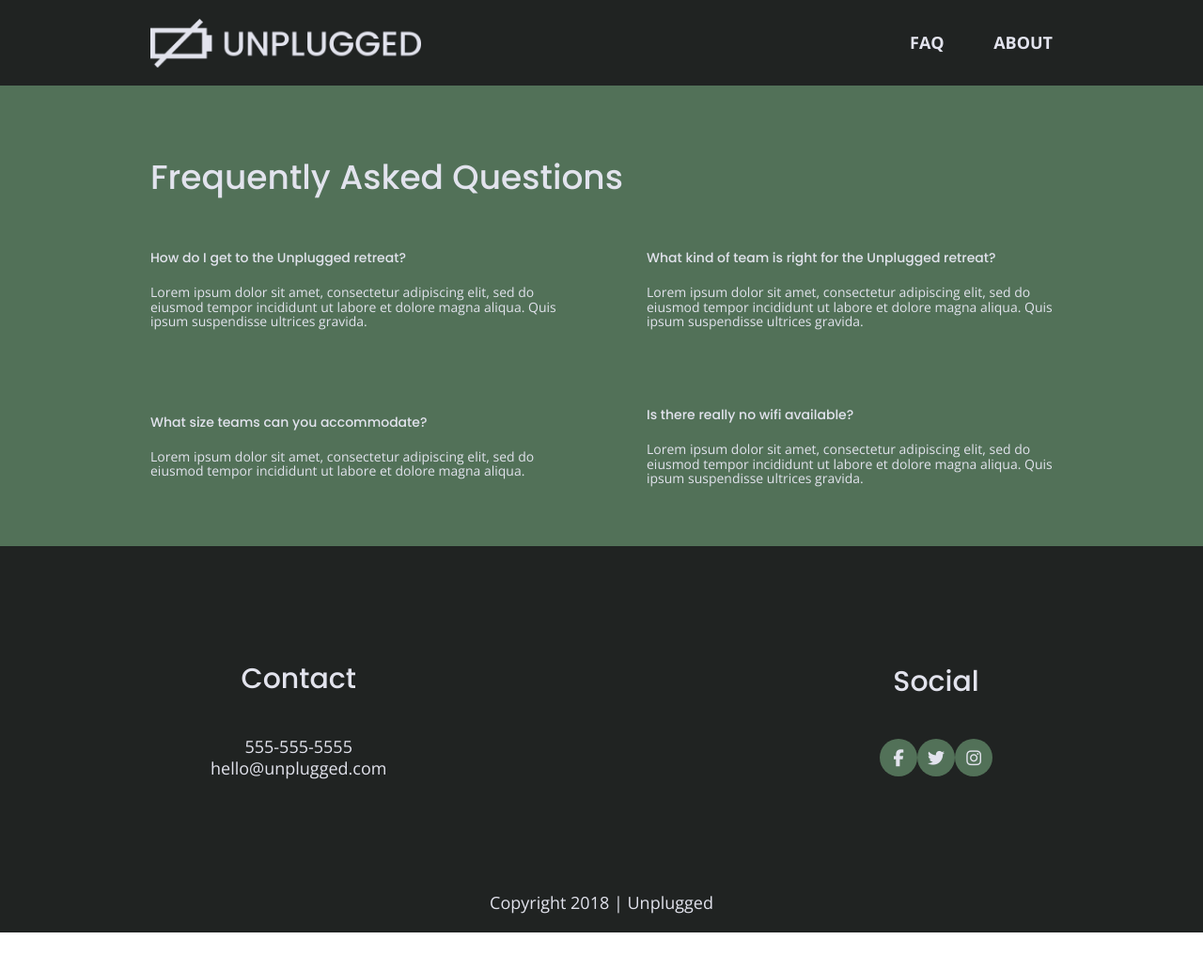
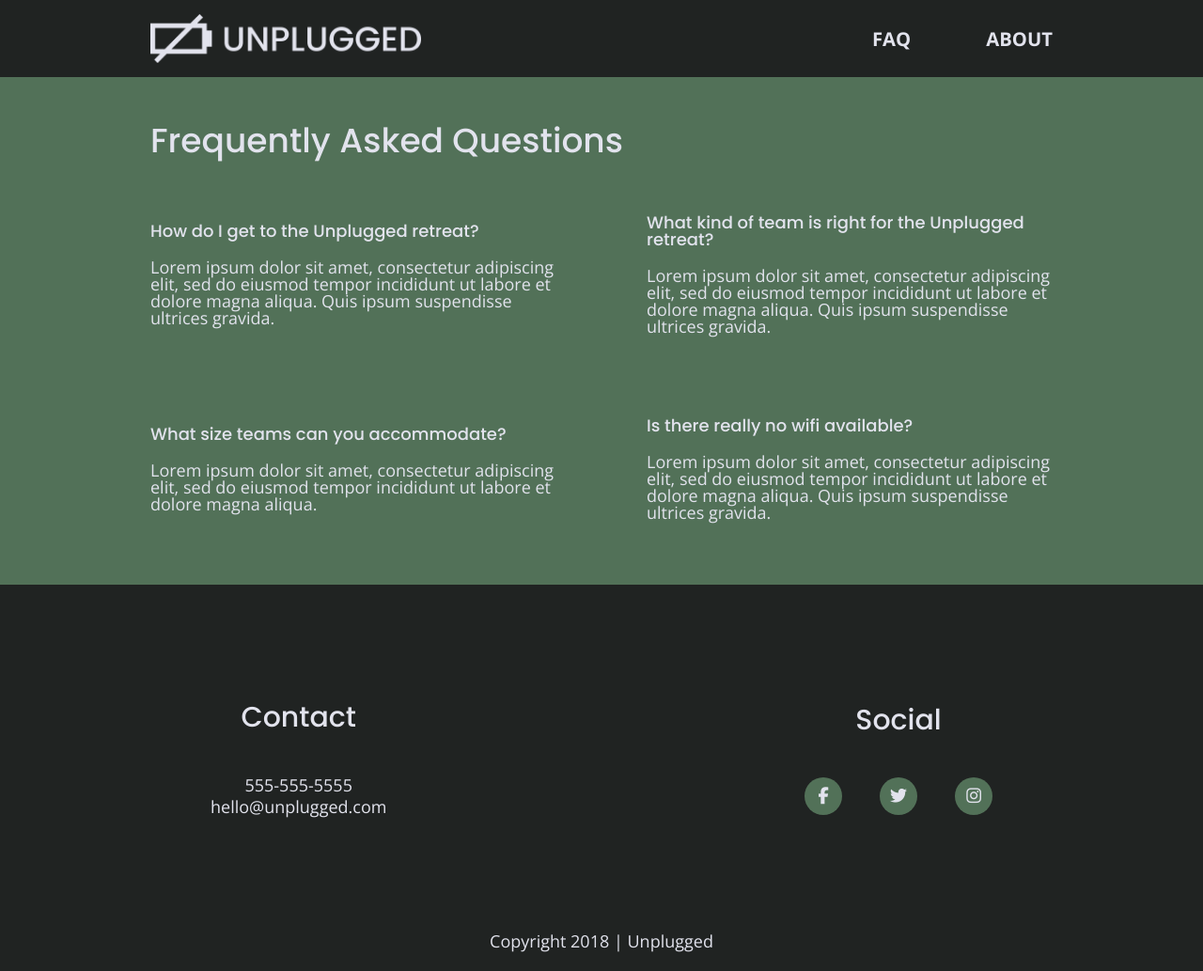
Before and after one commit to MickDollentas/unplugged-retreat, a website: page faqs/index.html in a window 1280 px wide. Shown: the whole page at 94% size. Before the commit the page ends 992 px from the top, so only its background shows below. Drawn offline with nearby package versions, Linux system fonts and the light colour scheme.

Commit message:
finishing touches

```diff
--- a/css/main.css
+++ b/css/main.css
@@ -113,6 +113,8 @@ body {
 ul,
 ol {
   list-style-type: none;
+  margin: 0;
+  padding: 0;
 }
 
 a {
@@ -124,6 +126,7 @@ h2 {
   font-family: 'Poppins', sans-serif;
   font-size: 1.875em;
   font-weight: 500;
+  margin: 0;
 }
 
 h3,
@@ -211,6 +214,10 @@ header nav ul {
   width: 100%;
 }
 
+header nav ul li {
+  font-size: 1.125em;
+}
+
 footer {
   flex-direction: column;
   text-align: center;
@@ -282,6 +289,7 @@ aside {
   justify-content: center;
   align-items: center;
   flex-flow: row wrap;
+  padding: 0;
 }
 
 aside .form {
@@ -664,6 +672,11 @@ input[type=button] {
     line-height: 1.285;
   }
 
+  footer .social-icons {
+    width: 12.5em;
+    justify-content: space-between;
+  }
+
   footer .copyright {
     width: 100%;
   }
@@ -753,7 +766,7 @@ input[type=button] {
 
   /* Hero */
   .hero-area h1 {
-    width: 60%;
+    width: 80%;
     font-size: 3.75em;
 }
 
@@ -765,6 +778,10 @@ input[type=button] {
   aside .content-wrapper .form-description,
   aside .content-wrapper .form {
     width: 30%;
+  }
+
+  .form-description p {
+    font-size: 1.125em;
   }
 
   /* Features */
@@ -803,6 +820,10 @@ input[type=button] {
       width: 95%;
   }
 
+  .contact-content h4 {
+    font-size: 1.875em;
+  }
+
   /* ==========================================================================
   FAQ Page
   ========================================================================== */
@@ -810,6 +831,11 @@ input[type=button] {
     width: 100%;
   }
 
+  .faq h4,
+  .faq p {
+      font-size: 1.125em;
+      line-height: 1;
+  }
 }
 
 /* ==========================================================================
```
